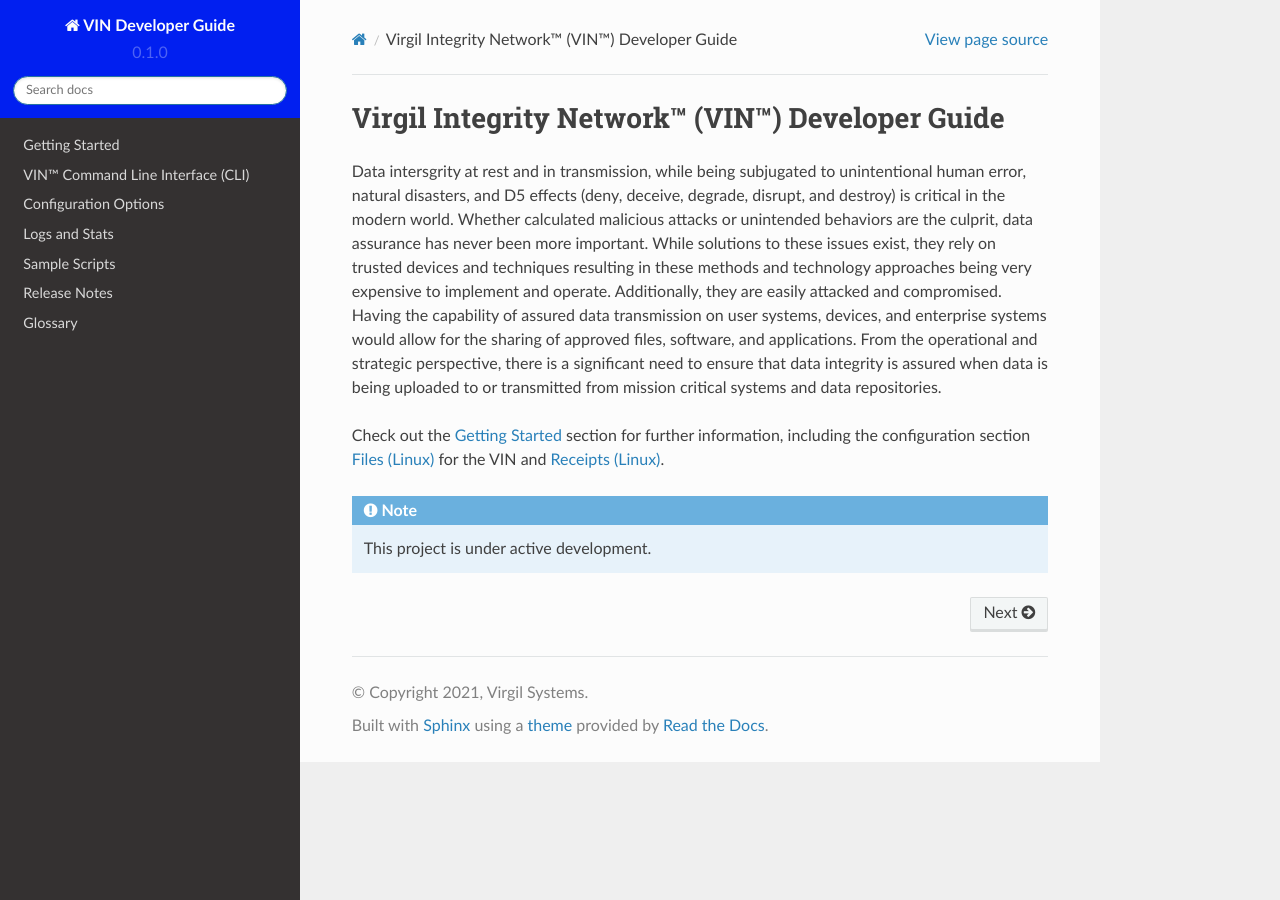
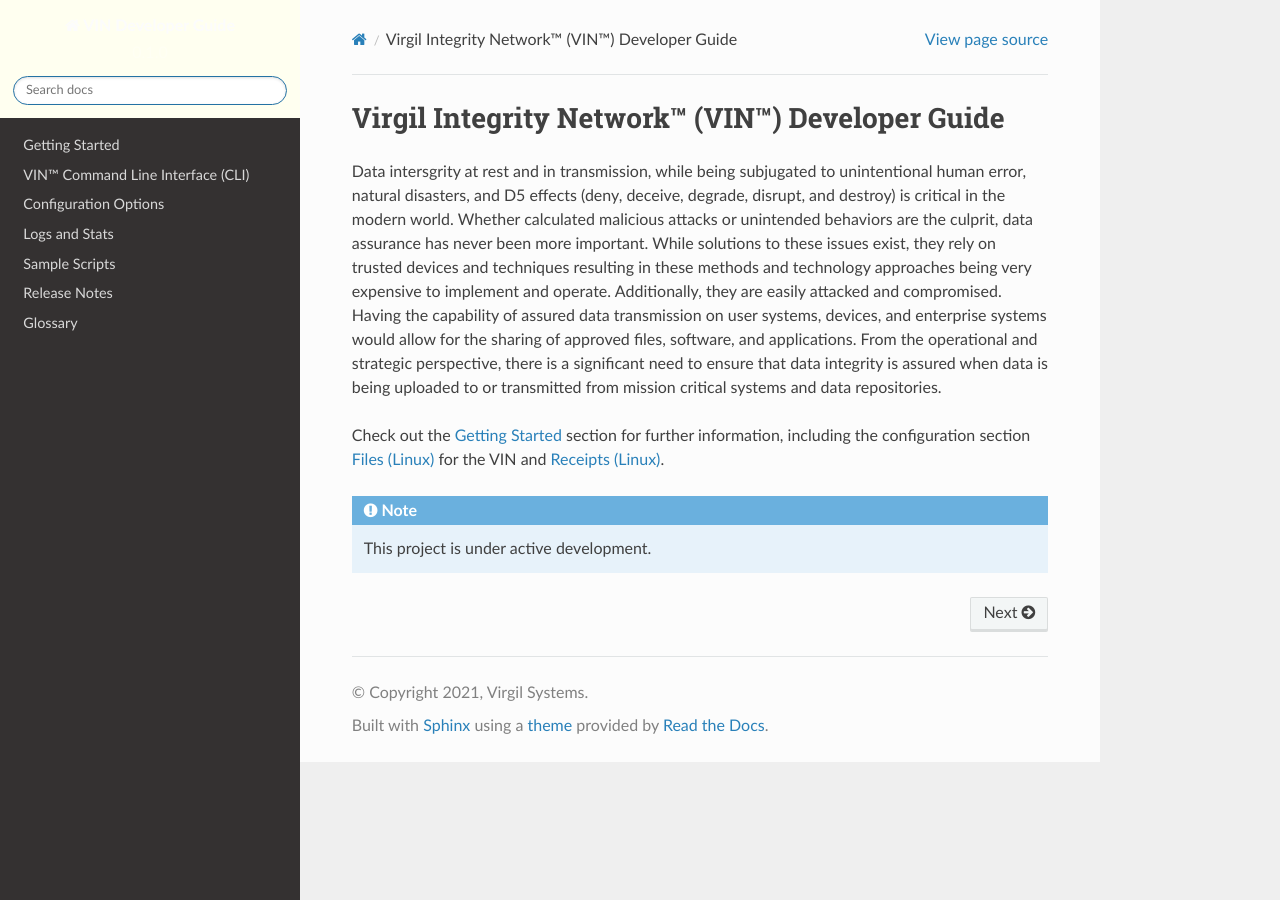
Before and after one commit to Market-Insight-Solutions-LLC/vin-developer-guide, a Sphinx documentation site: the page built from docs/source/index.rst, in a window 1280 px wide. Built offline with Sphinx 7.4.7 and the Read the Docs theme 2.0.0, drawn with Linux system fonts in a browser that asks for light colours.

Commit message:
testing white

```diff
--- a/docs/source/_static/css/custom.css
+++ b/docs/source/_static/css/custom.css
@@ -2,7 +2,7 @@
 
 /* Side navigation bar color */
 .wy-side-nav-search {
-    background-color: #011FF0;
+    background-color: #FFFFF0;
 }
 
 /* Fix horizontal scrollbars in tables*/
```
